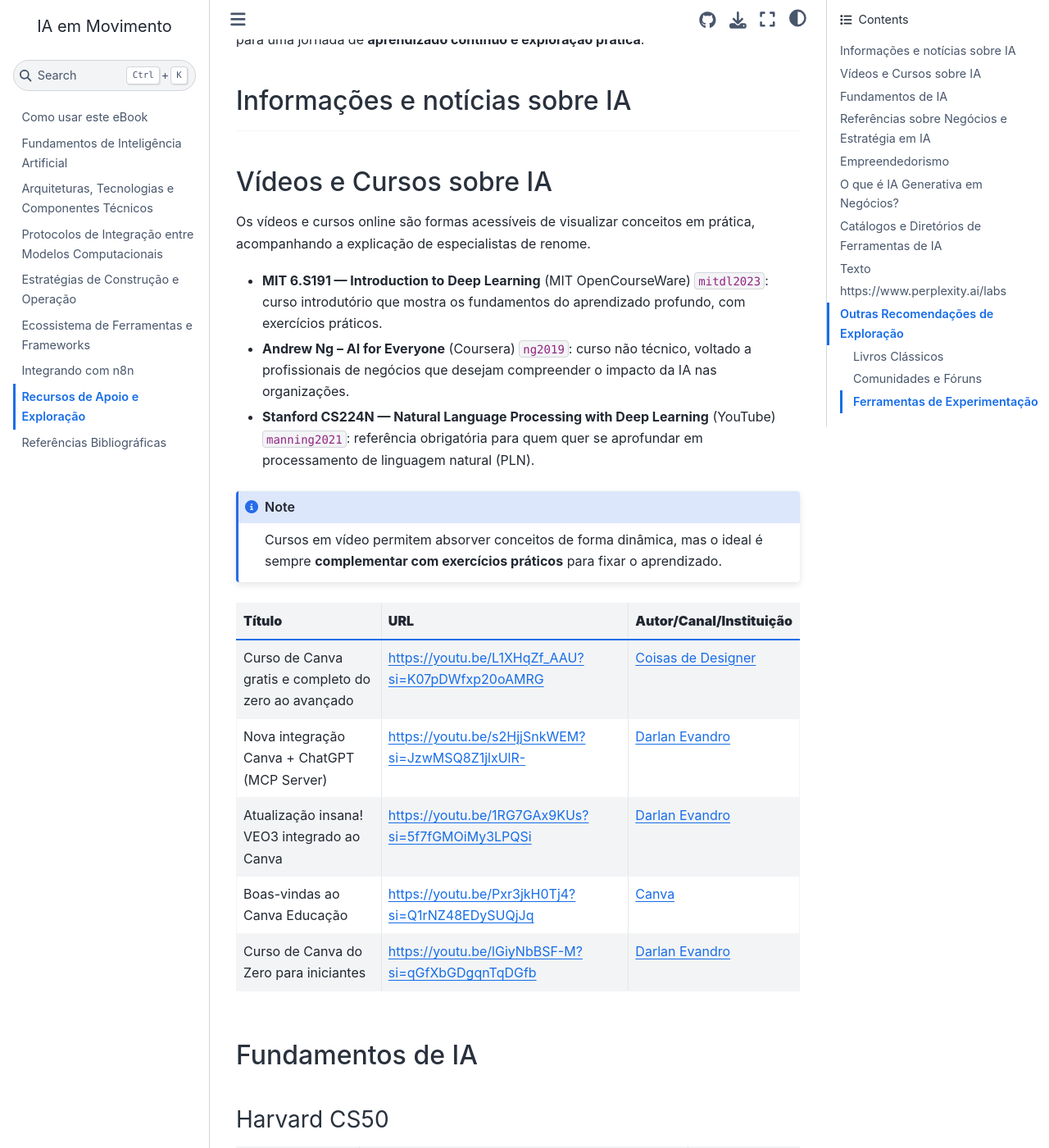
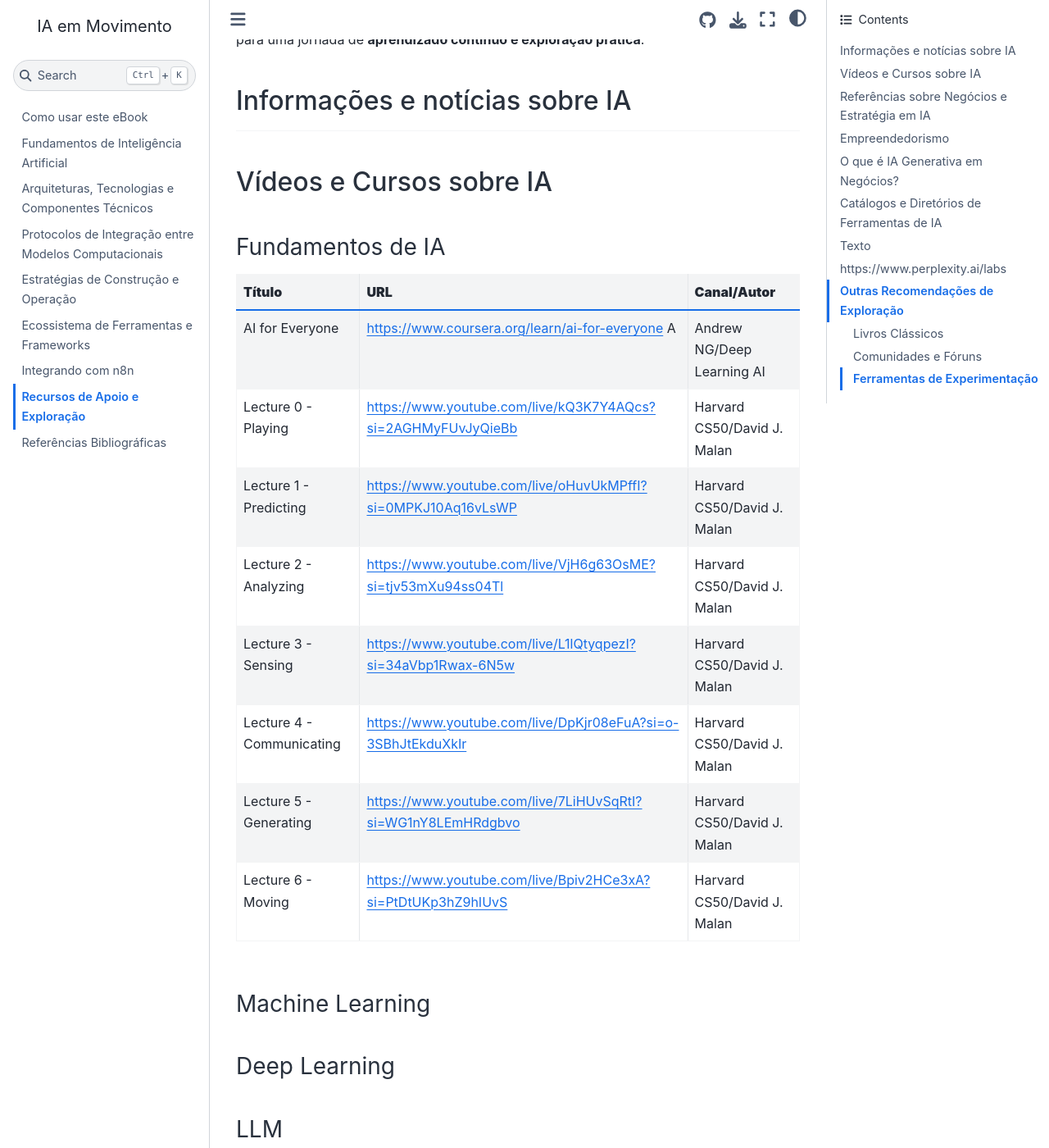
Before and after one commit to unb-lamfo-negocios-ai/LivroIAemMovimento, a Jupyter Book: the page built from capitulos/capRecursosDeApoio.md, in a window 1280 px wide and 1400 px high, scrolled down 224 px. Shown: the whole window at 82% size. Built offline with Jupyter Book 1.0.4 settings and Sphinx 7.4.7 and the Sphinx Book theme 1.1.4, drawn with Linux system fonts in a browser that asks for light colours; pages that are not in the unit, such as notebooks, are missing from menus; cross-references to code outside the pages are shown as plain code; some of the changed text lies outside the part shown.

Commit message:
Update capRecursosDeApoio.md

```diff
--- a/capitulos/capRecursosDeApoio.md
+++ b/capitulos/capRecursosDeApoio.md
@@ -10,15 +10,47 @@
 
 ## Vídeos e Cursos sobre IA
 
-Os vídeos e cursos online são formas acessíveis de visualizar conceitos em prática, acompanhando a explicação de especialistas de renome.
+### Fundamentos de IA
 
-- **MIT 6.S191 — Introduction to Deep Learning** (MIT OpenCourseWare) {cite}`mitdl2023`: curso introdutório que mostra os fundamentos do aprendizado profundo, com exercícios práticos.
-- **Andrew Ng – AI for Everyone** (Coursera) {cite}`ng2019`: curso não técnico, voltado a profissionais de negócios que desejam compreender o impacto da IA nas organizações.
-- **Stanford CS224N — Natural Language Processing with Deep Learning** (YouTube) {cite}`manning2021`: referência obrigatória para quem quer se aprofundar em processamento de linguagem natural (PLN).
+| **Título** | **URL** | **Canal/Autor** |
+| --- | --- | --- |
+|AI for Everyone| https://www.coursera.org/learn/ai-for-everyone A| Andrew NG/Deep Learning AI|
+| Lecture 0 - Playing | https://www.youtube.com/live/kQ3K7Y4AQcs?si=2AGHMyFUvJyQieBb | Harvard CS50/David J. Malan |
+| Lecture 1 - Predicting | https://www.youtube.com/live/oHuvUkMPffI?si=0MPKJ10Aq16vLsWP | Harvard CS50/David J. Malan |
+| Lecture 2 - Analyzing  | https://www.youtube.com/live/VjH6g63OsME?si=tjv53mXu94ss04Tl | Harvard CS50/David J. Malan |
+| Lecture 3 - Sensing | https://www.youtube.com/live/L1lQtyqpezI?si=34aVbp1Rwax-6N5w | Harvard CS50/David J. Malan |
+| Lecture 4 - Communicating | https://www.youtube.com/live/DpKjr08eFuA?si=o-3SBhJtEkduXkIr | Harvard CS50/David J. Malan |
+| Lecture 5 - Generating  | https://www.youtube.com/live/7LiHUvSqRtI?si=WG1nY8LEmHRdgbvo | Harvard CS50/David J. Malan |
+| Lecture 6 - Moving | https://www.youtube.com/live/Bpiv2HCe3xA?si=PtDtUKp3hZ9hIUvS | Harvard CS50/David J. Malan |
 
-:::{note}
-Cursos em vídeo permitem absorver conceitos de forma dinâmica, mas o ideal é sempre **complementar com exercícios práticos** para fixar o aprendizado.
-:::
+### Machine Learning
+
+### Deep Learning
+
+### LLM
+
+### NLP
+
+### NLU
+
+### IA Generativa
+
+### Agentes de IA
+
+### Graph Rag e Knowledge
+
+### Lang Graph/Lang Chain
+
+### MCP
+
+### n8n
+
+### Python
+
+### No code AI
+
+### Neo4j
+
 
 | **Título** | **URL** | **Autor/Canal/Instituição** |
 | ---------- | -------- | --- |
@@ -29,19 +61,21 @@
 | Curso de Canva do Zero para iniciantes | https://youtu.be/lGiyNbBSF-M?si=qGfXbGDgqnTqDGfb | [Darlan Evandro](https://www.youtube.com/@DarlanEvandro) |
 
 
-## Fundamentos de IA
 
-### Harvard CS50
+
+### Deep Learning
+
 
 | **Título** | **URL** | **Canal/Autor** |
 | --- | --- | --- |
-| Lecture 0 - Playing | https://www.youtube.com/live/kQ3K7Y4AQcs?si=2AGHMyFUvJyQieBb | Harvard CS50/David J. Malan |
-| Lecture 1 - Predicting | https://www.youtube.com/live/oHuvUkMPffI?si=0MPKJ10Aq16vLsWP | Harvard CS50/David J. Malan |
-| Lecture 2 - Analyzing  | https://www.youtube.com/live/VjH6g63OsME?si=tjv53mXu94ss04Tl | Harvard CS50/David J. Malan |
-| Lecture 3 - Sensing | https://www.youtube.com/live/L1lQtyqpezI?si=34aVbp1Rwax-6N5w | Harvard CS50/David J. Malan |
-| Lecture 4 - Communicating | https://www.youtube.com/live/DpKjr08eFuA?si=o-3SBhJtEkduXkIr | Harvard CS50/David J. Malan |
-| Lecture 5 - Generating  | https://www.youtube.com/live/7LiHUvSqRtI?si=WG1nY8LEmHRdgbvo | Harvard CS50/David J. Malan |
-| Lecture 6 - Moving | https://www.youtube.com/live/Bpiv2HCe3xA?si=PtDtUKp3hZ9hIUvS | Harvard CS50/David J. Malan |
+| Introduction to Deep Learning | [https://youtu.be/J-9EbJBxcbg?si=OfWk4ETprZocX4nh](https://introtodeeplearning.com/) | MIT 6.S191|
+
+### Natural Language  Understanding
+
+| **Título** | **URL** | **Canal/Autor** |
+| --- | --- | --- |
+|Natural Language Processing | https://www.youtube.com/playlist?list=PLoROMvodv4rObpMCir6rNNUlFAn56Js20 | Stanford CS224U|
+
 
 Stanford University
 | **Título** | **URL** | **Canal/Autor** |
```
